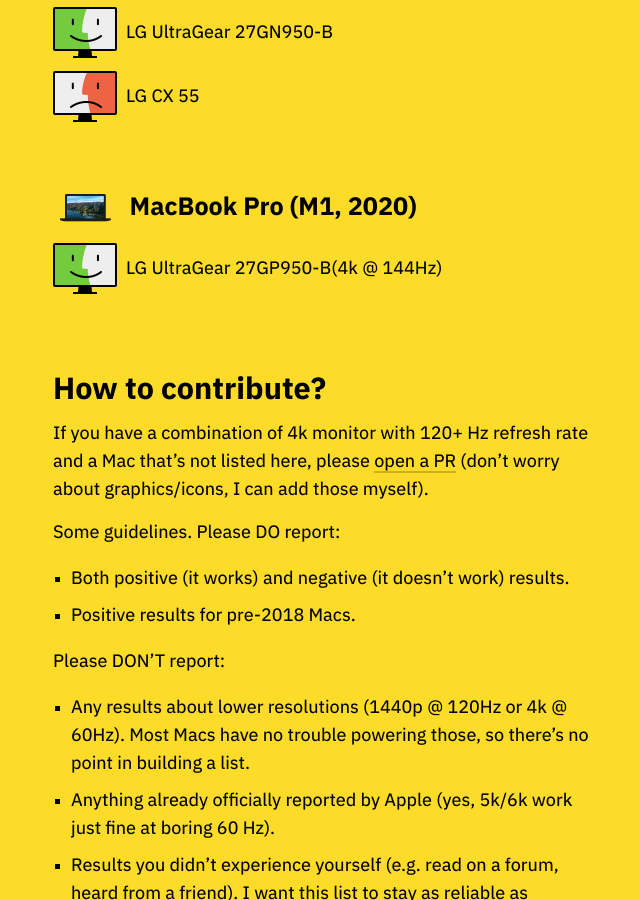
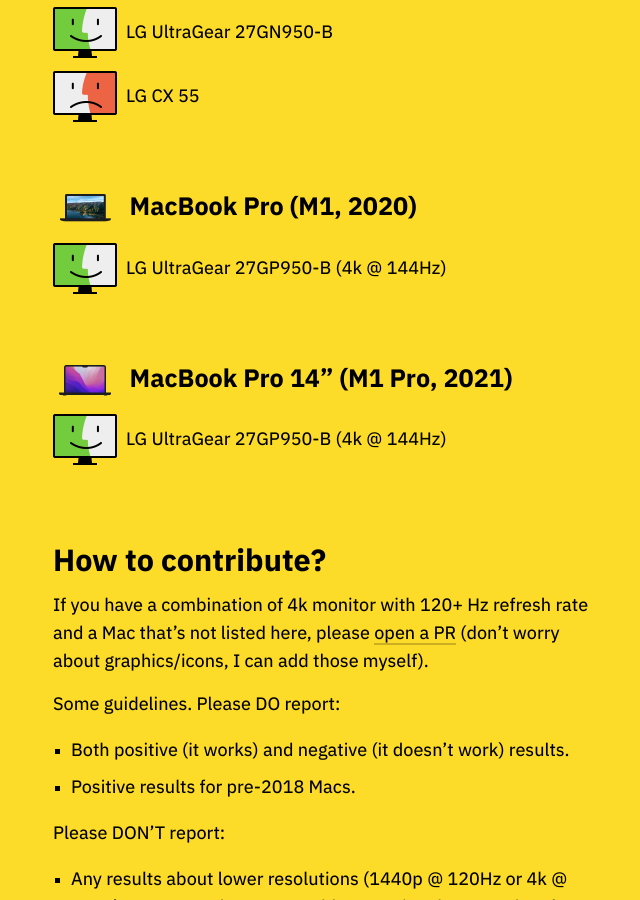
Before and after one commit to tonsky/tonsky.github.io, a Jekyll site: the page built from _posts/2021-02-24-monitors-mac.md, in a window 1280 px wide and 900 px high, scrolled down 3343 px. Shown: the whole window, without its empty margins (316-956 px from the left). Built offline with Jekyll 4.4.1, drawn with Linux system fonts in a browser that asks for light colours.

Commit message:
Added MacBook Pro 14" 2021 / LG 27GP950-B

```diff
--- a/_posts/2021-02-24-monitors-mac.md
+++ b/_posts/2021-02-24-monitors-mac.md
@@ -95,7 +95,11 @@
 
 ## <img src="mbp_13_2020.png" height=32> <span>MacBook Pro (M1, 2020)</span>
 
-<div class="row"><img src="works.png" height=64> <span>LG UltraGear 27GP950-B</span> (4k @ 144Hz)</div>
+<div class="row"><img src="works.png" height=64> <span>LG UltraGear 27GP950-B (4k @ 144Hz)</span></div>
+
+## <img src="mbp_14_2021.png" height=32> <span>MacBook Pro 14" (M1 Pro, 2021)</span>
+
+<div class="row"><img src="works.png" height=64> <span>LG UltraGear 27GP950-B (4k @ 144Hz)</span></div>
 
 # How to contribute?
 
```
Also changed, not shown: blog/monitors-mac/mbp_14_2021.png (added), blog/monitors-mac/mbp_16_2021.png (added).
